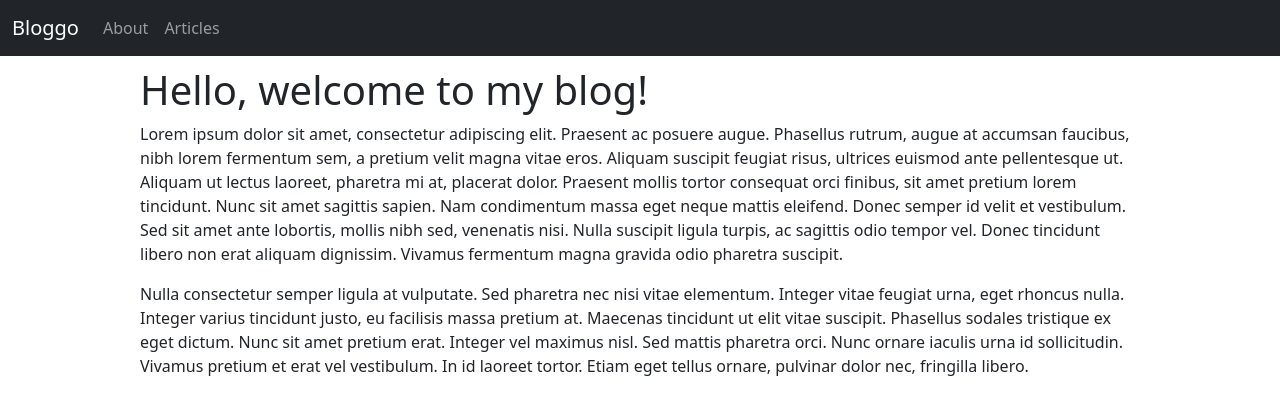
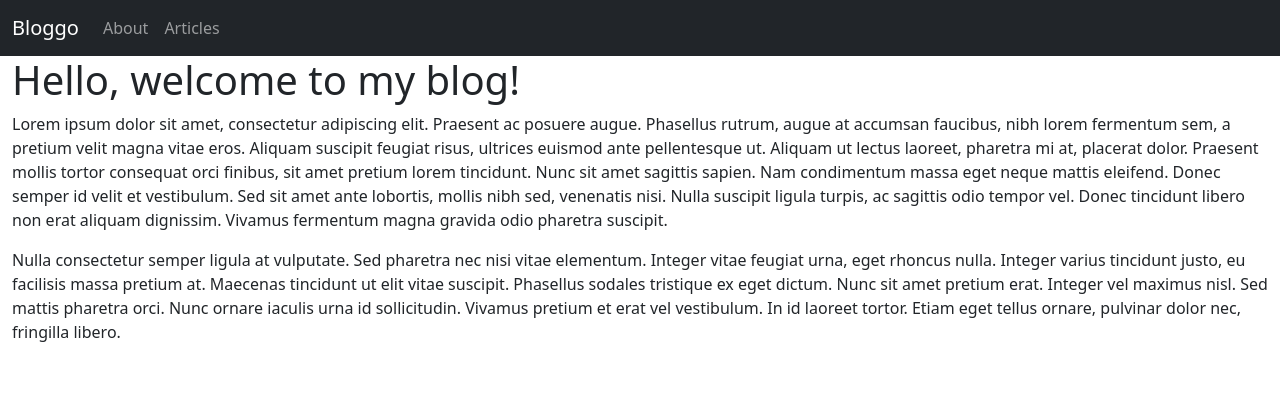
Before and after one commit to emoltz/fullStackBlog, a React (Create React App) app: page / in a window 1280 px wide. Shown: the top 414 px of the page. Built offline with nearby package versions, Linux system fonts and the light colour scheme.

Commit message:
really basic front end finished

```diff
--- a/src/App.js
+++ b/src/App.js
@@ -1,4 +1,4 @@
-import './App.css';
+// import './App.css';
 // bootstrap import: ---->
 import './bootstrap-5.2.0-beta1-dist/bootstrap-5.2.0-beta1-dist/css/bootstrap.css'
 import 'bootstrap/dist/css/bootstrap.min.css';
@@ -16,13 +16,14 @@ import {
     Routes,
     Route,
 } from "react-router-dom";
+import NotFoundPage from "./pages/NotFoundPage";
 
 class App extends Component {
     render() {
         return (
             <div className={"App"}>
                 <NavBar />
-                <div className={"page-body"}>
+                <div className={"container-fluid"}>
                     <Router>
                         <Routes>
                             {/*add pages here --->*/}
@@ -30,6 +31,7 @@ class App extends Component {
                             <Route path={"/about"} element={<AboutPage/>}></Route>
                             <Route path={"/articles-list"} element={<ArticlesList/>}></Route>
                             <Route path={"/article/:name"} element={<ArticlePage/>}></Route>
+                            {/*<Route component={NotFoundPage}></Route>*/}
                         </Routes>
                     </Router>
                 </div>
--- a/src/pages/ArticlesList.js
+++ b/src/pages/ArticlesList.js
@@ -1,4 +1,5 @@
 import React from "react";
+import articleContent from './article-content';
 
 const ArticlesList = () => (
     <React.Fragment>
--- /dev/null
+++ b/src/pages/NotFoundPage.js
@@ -0,0 +1,7 @@
+import React from 'react';
+
+export default function NotFoundPage() {
+    return (
+        <h1>404: Page Not Found</h1>
+    )
+}
```
